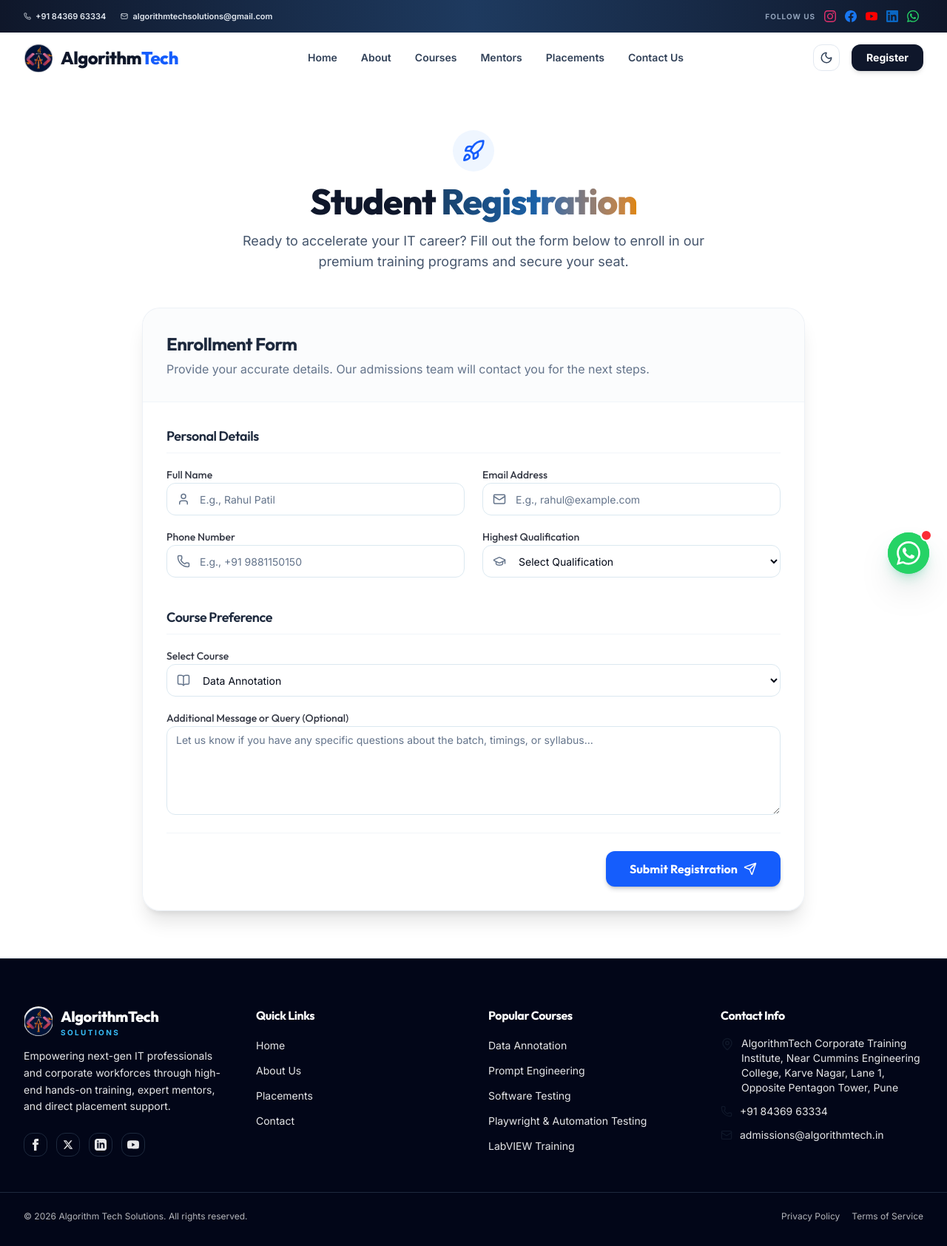
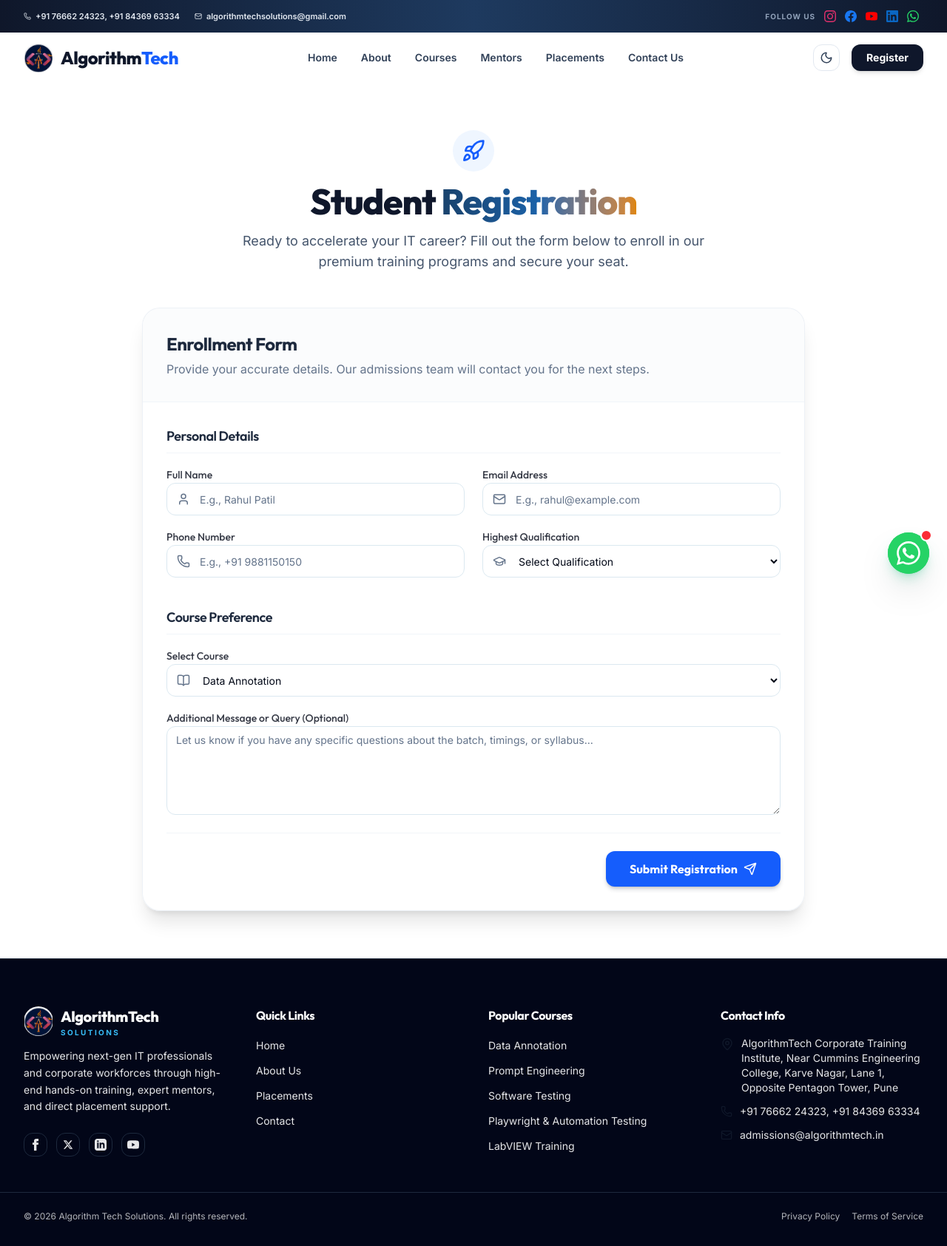
Before and after one commit to Pranav-Darokar/AlgorithmTechSolutions, a React (Vite) app: page /register in a window 1280 px wide. Shown: the whole page at 74% size. Built offline with nearby package versions, Linux system fonts and the light colour scheme.

Commit message:
Update phone numbers to include both hotlines across the site

```diff
--- a/src/components/common/Footer.jsx
+++ b/src/components/common/Footer.jsx
@@ -116,7 +116,7 @@ export default function Footer() {
             </li>
             <li className="flex items-center gap-2.5">
               <Phone size={16} className="text-primary shrink-0" />
-              <span>+91 84369 63334</span>
+              <span className="text-sm">+91 76662 24323, +91 84369 63334</span>
             </li>
             <li className="flex items-center gap-2.5">
               <Mail size={16} className="text-primary shrink-0" />
--- a/src/components/common/TopBar.jsx
+++ b/src/components/common/TopBar.jsx
@@ -70,11 +70,11 @@ export default function TopBar() {
         {/* Left: Contact Details */}
         <div className="flex items-center gap-2 sm:gap-5 min-w-0">
           <a
-            href="tel:+918436963334"
+            href="tel:+917666224323"
             className="flex items-center gap-1 sm:gap-1.5 hover:text-cyan-400 transition-colors whitespace-nowrap"
           >
             <Phone size={10} className="shrink-0" />
-            <span>+91 84369 63334</span>
+            <span>+91 76662 24323, +91 84369 63334</span>
           </a>
 
           {/* Divider */}
--- a/src/pages/Contact.jsx
+++ b/src/pages/Contact.jsx
@@ -17,7 +17,7 @@ export default function Contact() {
     },
     {
       title: "Direct Hotlines",
-      desc: "+91 84369 63334",
+      desc: "+91 76662 24323, +91 84369 63334",
       icon: Phone,
     },
     {
--- a/src/pages/CourseDetail.jsx
+++ b/src/pages/CourseDetail.jsx
@@ -286,7 +286,7 @@ export default function CourseDetail() {
               <div className="space-y-2 text-xs">
                 <a href="tel:+918436963334" className="flex items-center gap-2 text-muted-foreground hover:text-primary transition-colors">
                   <Phone size={14} className="text-primary shrink-0" />
-                  <span>+91 84369 63334</span>
+                  <span className="text-sm">+91 76662 24323, +91 84369 63334</span>
                 </a>
                 <a href="mailto:admissions@algorithmtech.in" className="flex items-center gap-2 text-muted-foreground hover:text-primary transition-colors">
                   <Mail size={14} className="text-primary shrink-0" />
```
